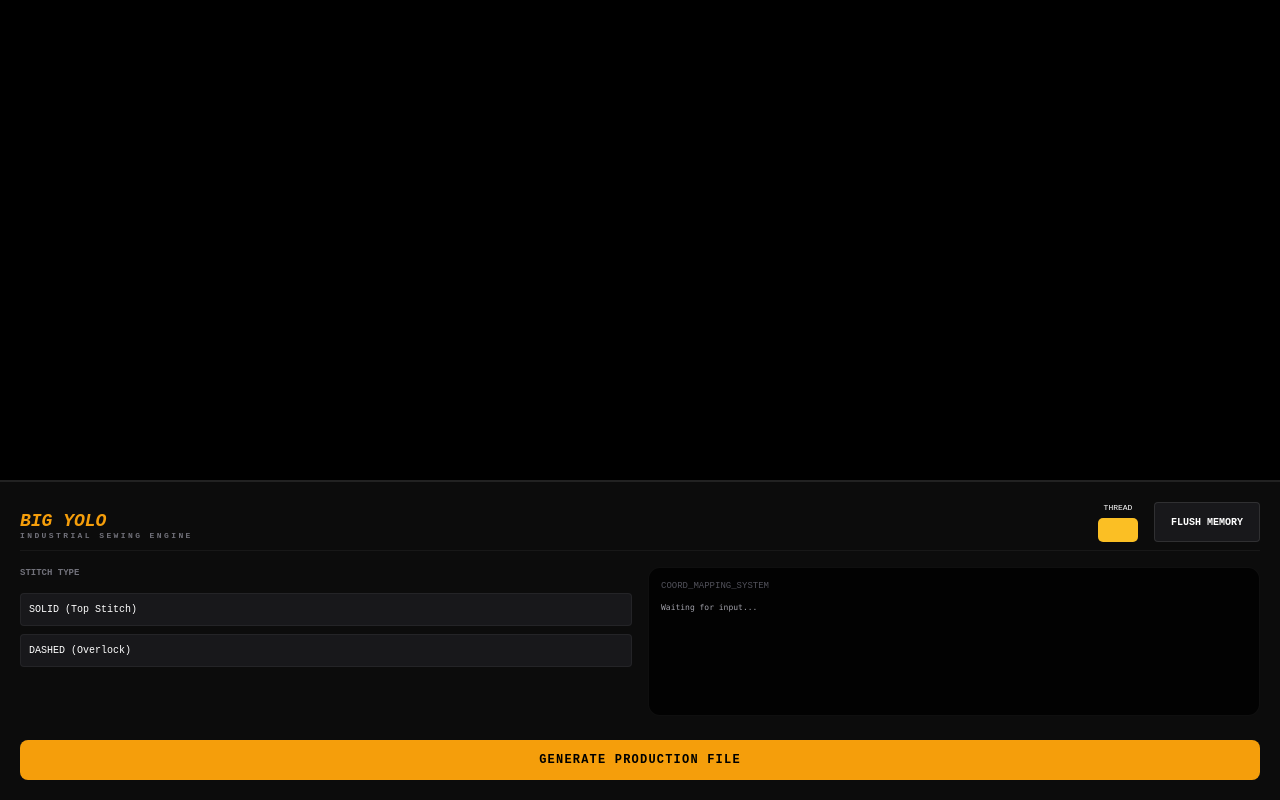
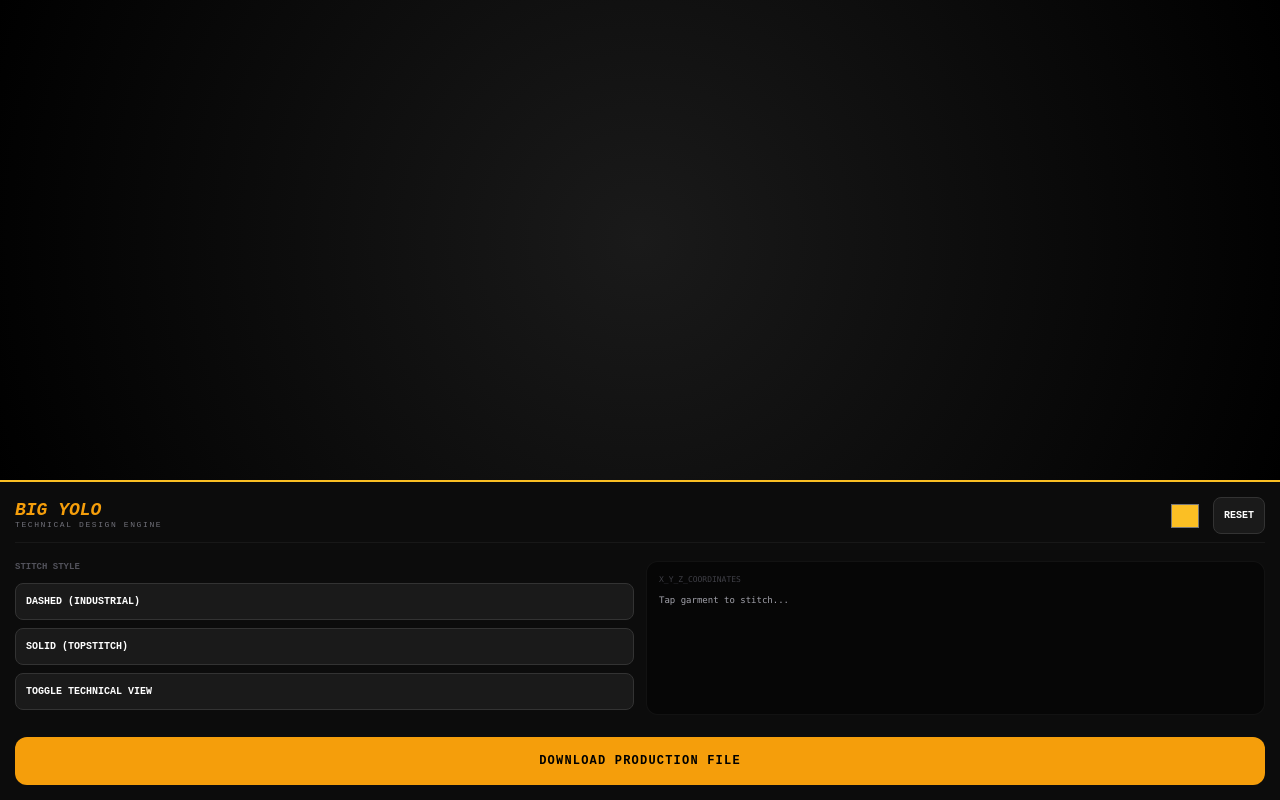
Before and after one commit to https-sub/BIG-YOLO-STUDIO-, a plain HTML site: page index.html in a window 1280 px wide. Drawn offline with nearby package versions, Linux system fonts and the light colour scheme.

Commit message:
Update index.html

```diff
--- a/index.html
+++ b/index.html
@@ -1,99 +1,107 @@
 <!DOCTYPE html>
 <html lang="en">
 <head>
+    <meta charset="UTF-8">
+    <meta name="viewport" content="width=device-width, initial-scale=1.0, maximum-scale=1.0, user-scalable=no">
+    <title>BIG YOLO | Pro Designer</title>
+
+    <script src="https://cdnjs.cloudflare.com/ajax/libs/three.js/r128/three.min.js"></script>
+    <script src="https://cdn.tailwindcss.com"></script>
+
     <link rel="manifest" href="manifest.json">
     <script>
       if ('serviceWorker' in navigator) {
-        navigator.serviceWorker.register('sw.js');
+        navigator.serviceWorker.register('sw.js').catch(err => console.log(err));
       }
     </script>
-    <meta charset="UTF-8">
-    <meta name="viewport" content="width=device-width, initial-scale=1.0">
-    <title>BIG YOLO | Industrial Engine</title>
-    <script src="https://cdnjs.cloudflare.com/ajax/libs/three.js/r128/three.min.js"></script>
-    <script src="https://cdn.tailwindcss.com"></script>
+
     <style>
-        body { margin: 0; background: #050505; color: #fff; overflow: hidden; font-family: 'Courier New', Courier, monospace; }
-        #viewport { width: 100vw; height: 60vh; }
-        .ui-panel { height: 40vh; background: #0c0c0c; border-top: 2px solid #222; padding: 20px; }
-        .stitch-active { color: #fbbf24; text-shadow: 0 0 10px #fbbf24; }
-        input[type="color"]::-webkit-color-swatch-wrapper { padding: 0; }
-        input[type="color"]::-webkit-color-swatch { border: none; border-radius: 5px; }
+        body { margin: 0; background: #000; color: #fff; overflow: hidden; font-family: 'Courier New', monospace; }
+        #viewport { width: 100vw; height: 60vh; background: radial-gradient(circle, #1a1a1a 0%, #000 100%); }
+        .ui-shelf { height: 40vh; background: #0c0c0c; border-top: 2px solid #fbbf24; padding: 15px; display: flex; flex-col; gap: 10px; }
+        .stitch-active { color: #fbbf24; text-shadow: 0 0 8px #fbbf24; font-weight: bold; }
+        .btn-action { background: #1a1a1a; border: 1px solid #333; padding: 10px; border-radius: 8px; font-size: 10px; text-transform: uppercase; font-weight: 900; transition: 0.2s; }
+        .btn-action:active { background: #fbbf24; color: #000; border-color: #fbbf24; }
     </style>
 </head>
 <body class="flex flex-col h-screen">
 
     <div id="viewport"></div>
 
-    <div class="ui-panel flex flex-col gap-4">
-        <div class="flex justify-between items-end border-b border-white/5 pb-2">
+    <div class="ui-shelf flex flex-col">
+        <div class="flex justify-between items-center border-b border-white/5 pb-2 mb-2">
             <div>
                 <h1 class="text-amber-500 font-black italic text-lg leading-none">BIG YOLO</h1>
-                <p class="text-[8px] text-zinc-500 tracking-[0.3em] font-bold">INDUSTRIAL SEWING ENGINE</p>
+                <p class="text-[8px] text-zinc-500 tracking-[0.2em]">TECHNICAL DESIGN ENGINE</p>
             </div>
-            <div class="flex gap-4">
-                <div class="flex flex-col items-center">
-                    <span class="text-[8px] mb-1">THREAD</span>
-                    <input type="color" id="threadColor" value="#fbbf24" class="w-10 h-6 bg-transparent">
-                </div>
-                <button onclick="location.reload()" class="bg-zinc-900 border border-white/10 px-4 py-2 rounded text-[10px] uppercase font-bold">Flush Memory</button>
+            <div class="flex items-center gap-3">
+                <input type="color" id="threadColor" value="#fbbf24" class="w-8 h-8 rounded border-none bg-transparent">
+                <button onclick="location.reload()" class="btn-action">Reset</button>
             </div>
         </div>
 
-        <div class="grid grid-cols-2 gap-4 flex-1 overflow-hidden">
-            <div class="space-y-3">
-                <p class="text-[9px] text-zinc-500 font-black">STITCH TYPE</p>
-                <div class="flex flex-col gap-2">
-                    <button onclick="setStitchType('solid')" class="text-left text-[10px] p-2 bg-zinc-900 rounded border border-white/5 hover:border-amber-500 transition">SOLID (Top Stitch)</button>
-                    <button onclick="setStitchType('dashed')" class="text-left text-[10px] p-2 bg-zinc-900 rounded border border-white/5 hover:border-amber-500 transition">DASHED (Overlock)</button>
-                </div>
+        <div class="grid grid-cols-2 gap-3 flex-1 overflow-hidden">
+            <div class="flex flex-col gap-2">
+                <p class="text-[9px] text-zinc-600 font-bold uppercase">Stitch Style</p>
+                <button onclick="setStitch('dashed')" class="btn-action text-left">Dashed (Industrial)</button>
+                <button onclick="setStitch('solid')" class="btn-action text-left">Solid (Topstitch)</button>
+                <button onclick="toggleWireframe()" class="btn-action text-left">Toggle Technical View</button>
             </div>
 
-            <div class="bg-black/80 rounded-xl p-3 overflow-y-auto border border-white/5">
-                <p class="text-[9px] text-zinc-600 mb-2">COORD_MAPPING_SYSTEM</p>
-                <div id="nodeList" class="space-y-1 text-[8px] font-mono text-zinc-400">
-                    Waiting for input...
+            <div class="bg-black/50 rounded-xl p-3 overflow-y-auto border border-white/5">
+                <p class="text-[8px] text-zinc-700 mb-2 font-mono">X_Y_Z_COORDINATES</p>
+                <div id="nodeList" class="space-y-1 text-[9px] font-mono text-zinc-400">
+                    Tap garment to stitch...
                 </div>
             </div>
         </div>
 
-        <button onclick="alert('Exporting Tech Pack...')" class="w-full bg-amber-500 text-black py-3 rounded-lg font-black text-xs tracking-widest uppercase mt-2">
-            Generate Production File
+        <button onclick="alert('Exporting BIG YOLO Tech Pack...')" class="w-full bg-amber-500 text-black py-4 rounded-xl font-black text-xs tracking-widest uppercase mt-3">
+            Download Production File
         </button>
     </div>
 
     <script>
+        // --- 1. SETUP ENGINE ---
         const scene = new THREE.Scene();
         const camera = new THREE.PerspectiveCamera(75, window.innerWidth / (window.innerHeight * 0.6), 0.1, 1000);
-        const renderer = new THREE.WebGLRenderer({ antialias: true });
+        const renderer = new THREE.WebGLRenderer({ antialias: true, alpha: true });
         renderer.setSize(window.innerWidth, window.innerHeight * 0.6);
+        renderer.setPixelRatio(window.devicePixelRatio);
         document.getElementById('viewport').appendChild(renderer.domElement);
 
-        // STYLIZED VIEWPORT SETUP
-        scene.add(new THREE.AmbientLight(0xffffff, 0.3));
-        const pLight = new THREE.PointLight(0xffffff, 1.2);
-        pLight.position.set(5, 5, 5);
-        scene.add(pLight);
+        // --- 2. WORLD HELPERS ---
+        const grid = new THREE.GridHelper(10, 20, 0x333333, 0x111111);
+        grid.position.y = -2;
+        scene.add(grid);
 
-        // THE GARMENT BASE (3D Tech-Form)
-        const geometry = new THREE.CapsuleGeometry(1, 2, 4, 32);
+        const ambientLight = new THREE.AmbientLight(0xffffff, 0.6);
+        scene.add(ambientLight);
+        const pointLight = new THREE.PointLight(0xffffff, 1);
+        pointLight.position.set(5, 5, 5);
+        scene.add(pointLight);
+
+        // --- 3. GARMENT TECH-FORM ---
+        const geometry = new THREE.CapsuleGeometry(1.2, 2, 8, 32);
         const material = new THREE.MeshStandardMaterial({
-            color: 0x0a0a0a,
+            color: 0x222222,
             wireframe: true,
             transparent: true,
-            opacity: 0.2
+            opacity: 0.4
         });
         const garment = new THREE.Mesh(geometry, material);
         scene.add(garment);
-        camera.position.z = 4.5;
+        camera.position.z = 5;
 
+        // --- 4. STITCHING LOGIC ---
         let stitchPoints = [];
         let lineSegments = [];
-        let stitchMode = 'dashed';
+        let mode = 'dashed';
         const raycaster = new THREE.Raycaster();
         const mouse = new THREE.Vector2();
 
-        function setStitchType(type) { stitchMode = type; }
+        function setStitch(s) { mode = s; }
+        function toggleWireframe() { garment.material.wireframe = !garment.material.wireframe; }
 
         window.addEventListener('click', (e) => {
             if (e.clientY > window.innerHeight * 0.6) return;
@@ -111,54 +119,60 @@
         });
 
         function addStitch(pos) {
-            // Add Node Visual
+            // Visual Point
             const dot = new THREE.Mesh(
-                new THREE.SphereGeometry(0.03, 8, 8),
+                new THREE.SphereGeometry(0.04, 8, 8),
                 new THREE.MeshBasicMaterial({ color: document.getElementById('threadColor').value })
             );
             dot.position.copy(pos);
             scene.add(dot);
-
             stitchPoints.push(pos);
 
+            // Connect Thread
             if (stitchPoints.length > 1) {
                 const prev = stitchPoints[stitchPoints.length - 2];
                 const curr = stitchPoints[stitchPoints.length - 1];
-
                 const lineGeo = new THREE.BufferGeometry().setFromPoints([prev, curr]);
                 const lineMat = new THREE.LineDashedMaterial({
                     color: document.getElementById('threadColor').value,
-                    dashSize: stitchMode === 'dashed' ? 0.1 : 100,
-                    gapSize: stitchMode === 'dashed' ? 0.05 : 0,
+                    dashSize: mode === 'dashed' ? 0.1 : 100,
+                    gapSize: mode === 'dashed' ? 0.05 : 0,
                     scale: 1
                 });
-
                 const line = new THREE.Line(lineGeo, lineMat);
-                line.computeLineDistances(); // Required for dashed effect
+                line.computeLineDistances();
                 scene.add(line);
                 lineSegments.push(line);
             }
-            updateLog();
+            updateUI();
         }
 
-        function updateLog() {
+        function updateUI() {
             const list = document.getElementById('nodeList');
             list.innerHTML = stitchPoints.map((p, i) => `
                 <div class="flex justify-between border-b border-white/5 py-1">
-                    <span class="stitch-active">S_${i+1}</span>
-                    <span>X:${p.x.toFixed(2)} Y:${p.y.toFixed(2)} Z:${p.z.toFixed(2)}</span>
+                    <span class="stitch-active">POINT_${i+1}</span>
+                    <span>${p.x.toFixed(2)}, ${p.y.toFixed(2)}, ${p.z.toFixed(2)}</span>
                 </div>
             `).join('');
             list.scrollTop = list.scrollHeight;
         }
 
+        // --- 5. RENDER LOOP ---
         function animate() {
             requestAnimationFrame(animate);
-            garment.rotation.y += 0.003;
+            garment.rotation.y += 0.003; // Smooth spin
             lineSegments.forEach(l => l.rotation.y += 0.003);
             renderer.render(scene, camera);
         }
         animate();
+
+        // Responsive Fix
+        window.onresize = () => {
+            renderer.setSize(window.innerWidth, window.innerHeight * 0.6);
+            camera.aspect = window.innerWidth / (window.innerHeight * 0.6);
+            camera.updateProjectionMatrix();
+        };
     </script>
 </body>
 </html>
```
